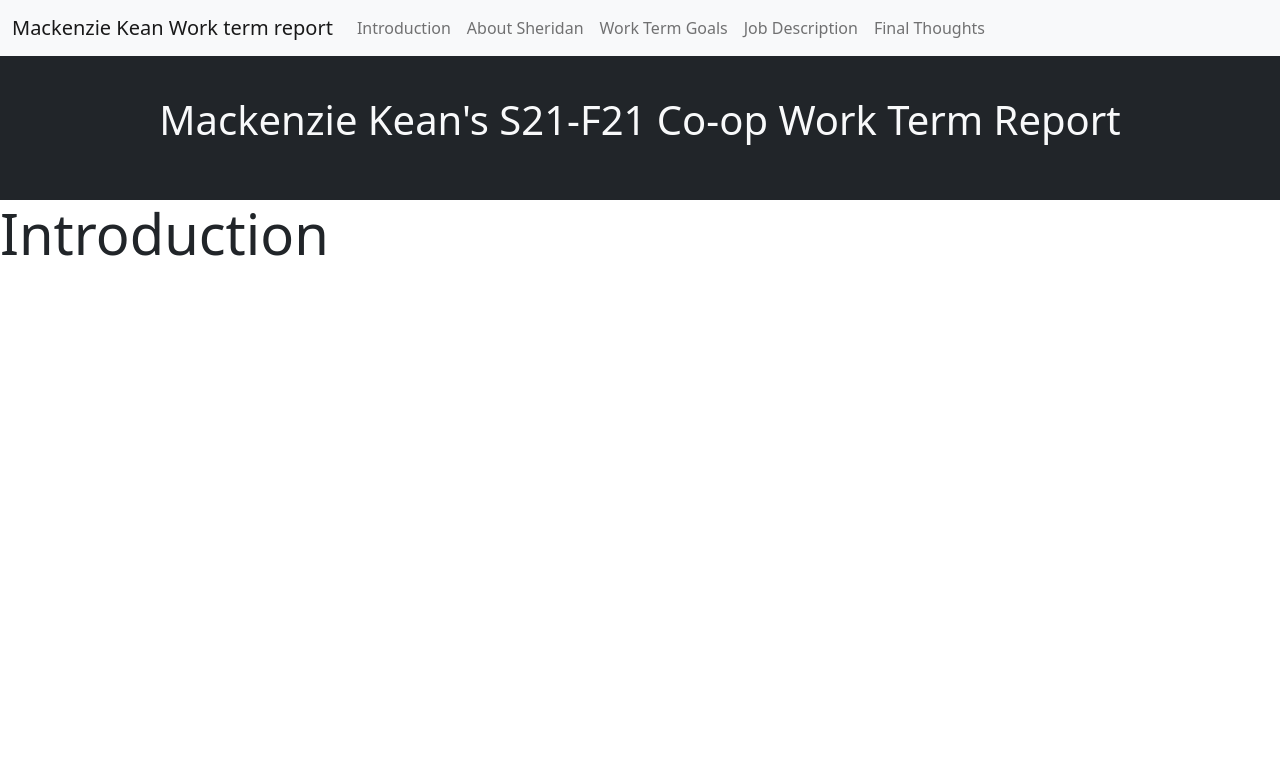
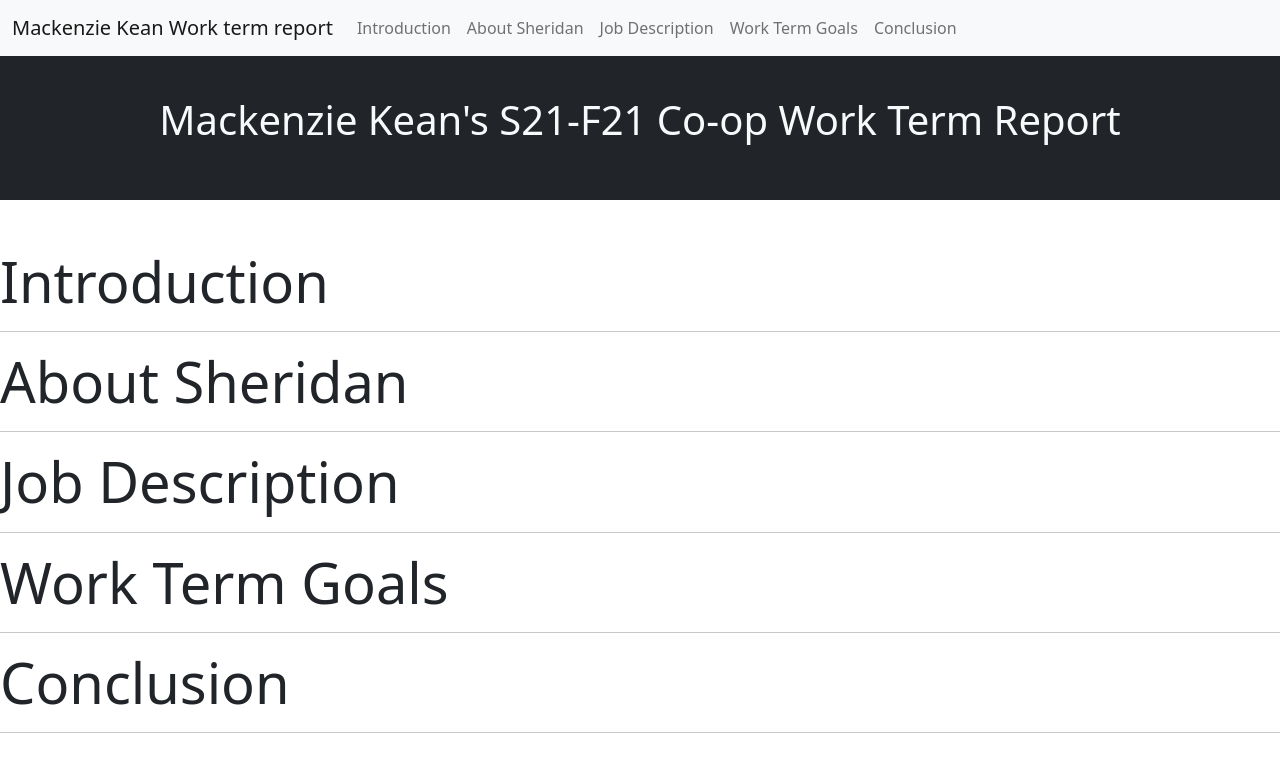
Before and after one commit to Mack-Kean/Co-op-Work-Term-Report-Summer-and-Fall-2021, a plain HTML site: page index.html in a window 1280 px wide. Drawn offline with nearby package versions, Linux system fonts and the light colour scheme.

Commit message:
Added remaining headings, linked to nav bar and added a little bit of spacing

```diff
--- a/index.html
+++ b/index.html
@@ -17,19 +17,19 @@
             <a class="navbar-brand" href="#">Mackenzie Kean Work term report</a>
             <ul class="navbar-nav me-auto mb-2 mb-lg-0">
                 <li class="nav-item">
-                    <a class="nav-link" href="#">Introduction</a>
+                    <a class="nav-link" href="#intro">Introduction</a>
                 </li>
                 <li class="nav-item">
-                    <a class="nav-link" href="#">About Sheridan</a>
+                    <a class="nav-link" href="#about">About Sheridan</a>
                 </li>
                 <li class="nav-item">
-                    <a class="nav-link" href="#">Work Term Goals</a>
+                    <a class="nav-link" href="#job">Job Description</a>
                 </li>
                 <li class="nav-item">
-                    <a class="nav-link" href="#">Job Description</a>
+                    <a class="nav-link" href="#goals">Work Term Goals</a>
                 </li>
                 <li class="nav-item">
-                    <a class="nav-link" href="#">Final Thoughts</a>
+                    <a class="nav-link" href="#end">Conclusion</a>
                 </li>
             </ul>
         </div>
@@ -41,7 +41,20 @@
         </div>
     </header>
 
-    <h1 class="display-4">Introduction</h1>
+    <h1 class="display-4 mt-5" id="intro">Introduction</h1>
+    <hr>
+
+    <h1 class="display-4" id="about">About Sheridan</h1>
+    <hr>
+
+    <h1 class="display-4" id="job">Job Description</h1>
+    <hr>
+
+    <h1 class="display-4" id="goals">Work Term Goals</h1>
+    <hr>
+
+    <h1 class="display-4" id="end">Conclusion</h1>
+    <hr>
 </body>
 
 </html>
```
